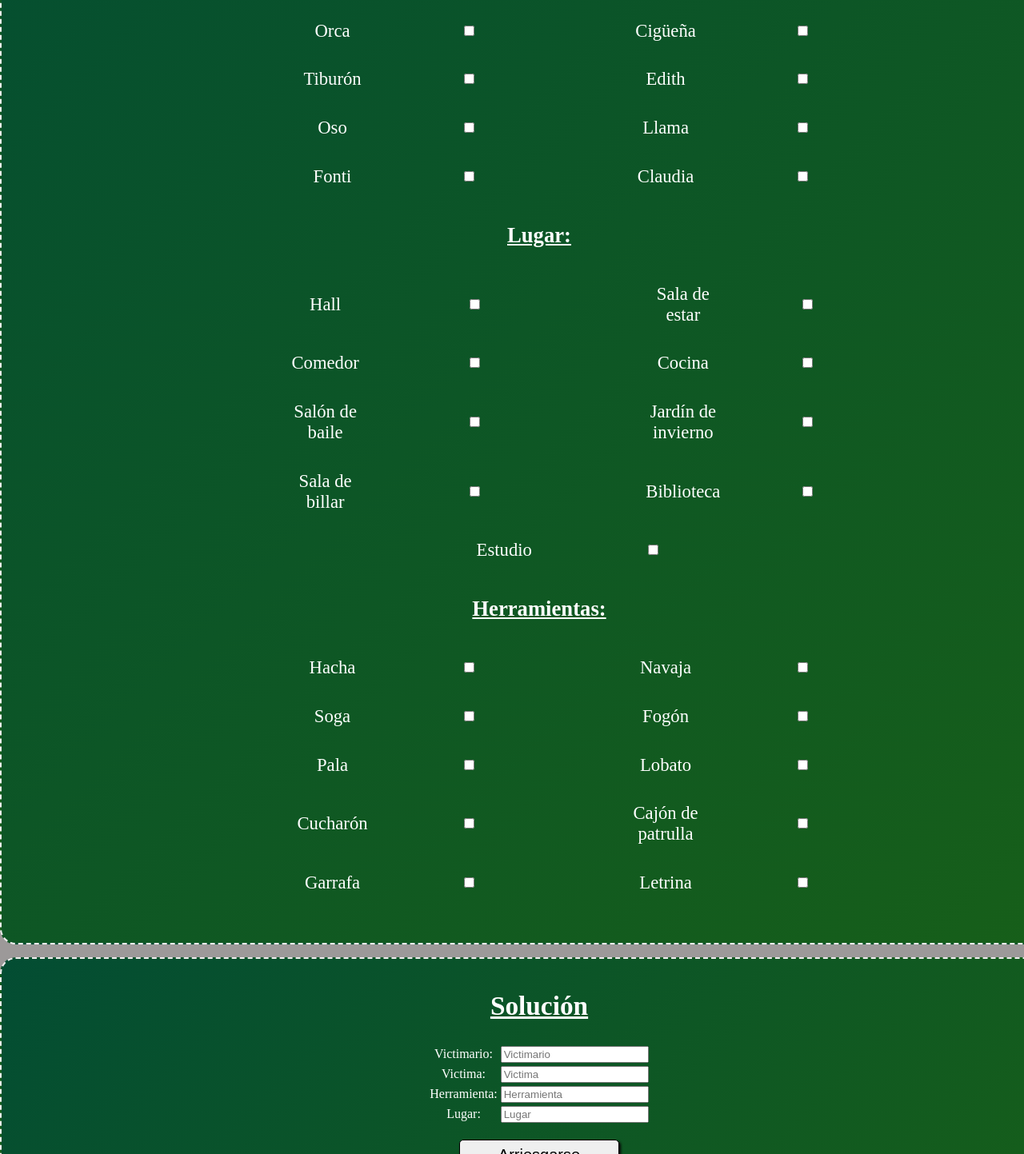
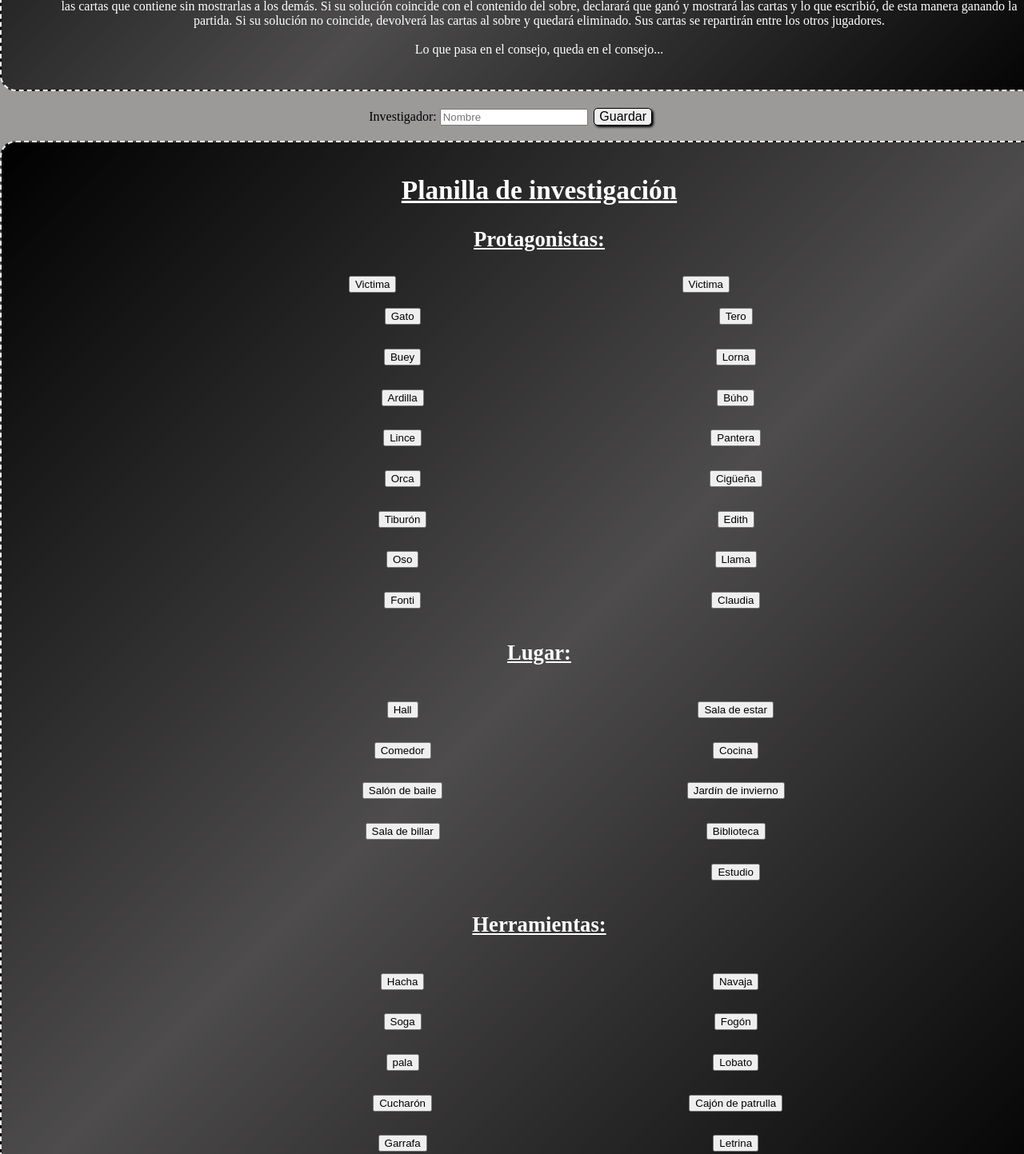
Before and after one commit to GeCirou/ConsejoJuego, a plain HTML site: page index.html in a window 1280 px wide. Shown: the part 638-2081 px from the top of the page at 80% size. Drawn offline with Linux system fonts and the light colour scheme.

Commit message:
Añadido reglamento y botones

```diff
--- a/index.html
+++ b/index.html
@@ -6,8 +6,29 @@
     <link rel="stylesheet" href="style.css">
 </head>
 <body>
-    <header><h1>¡¡Debes resolver el misterio!!</h1></header>
-    <div class="reglamento"></div>
+    <header><h1>¡¡El consejo se puso picante!!</h1>
+        <a href="#inv">Planilla</a>
+        <a href="#sol">Solución</a> </header>
+    <div id="reglamento" class="reglamento">
+        <h2>Reglamento</h2>
+        <p>¡Algo pasó! Y lo que parecía una simple reunión de amigos se convirtió en un baño de sangre…<br>
+Tu misión, si decides aceptarla, es descubrir quién fue el asesino y a quién mató. Además tenés que encontrar el arma homicida y dónde sucedió el hecho.<br>
+<br>
+A cada investigador se le dará una planilla de investigación para recabar ahí los datos necesarios.<br>
+Para preparar el juego deben separar cuatro mazos, dos con los personajes separados por columna, otro con las herramientas y el último con las habitaciones. Se lanzará un dado, si sale impar los asesinos serán los de la 1er columna, si sale par serán los de la 2da. De cada mazo uno de los jugadores debe elegir sin ver una carta que se guardará en el sobre confidencial. La víctima se marcará con la V antes de guardarla en el sobre.
+A continuación se mezclarán todas las cartas y se repartirán entre todos los jugadores. Estos anotarán en su planilla de investigación la información que recibieron.<br>
+<br>
+El primero en jugar será el que menos cartas tenga. En caso de que 2 o más jugadores tengan la misma cantidad de cartas, se definirá quién comienza con una ronda de piedra, papel o tijera.<br>
+Cada jugador en su turno avanzará el número de casilleros que indique el dado en dirección al cuarto al que quiera ir. Luego pasará el turno al jugador de la derecha y así sucesivamente. se entrará al cuarto si el número sacado con un puntaje igual o superior al necesario para llegar. Para utilizar los pasajes secretos, el jugador deberá tirar los dados y sacar un puntaje superior a 7.<br>
+Al entrar en un cuarto el investigador deberá contar en voz alta lo que cree que allí sucedió, detallando quién cometió el crimen, quién es la víctima y cuál fue el arma homicida.<br>
+Una vez finalizada la historia, el jugador de su derecha deberá verificar si entre sus cartas tiene al menos una que refute la sospecha. En caso de tenerla, debe mostrar UNA sola carta al jugador que formuló la sospecha, sin que el resto la vea (si se tiene una carta es obligatorio mostrarla, pero se puede mostrar la misma carta  varias veces).
+Si el jugador de la derecha no tiene ninguna carta incluída en el relato, pasará la pregunta al siguiente jugador y así sucesivamente hasta que se haya mostrado una de las cartas a quien manifestó la sospecha. Luego de corroborar la información pasará el turno al siguiente jugador.<br>
+Los investigadores no podrán quedarse en las habitaciones en turnos sucesivos.<br>
+<br>
+Cuando un investigador esté seguro de que puede resolver el misterio, en su turno (siempre y cuando no haya tirado el dado) puede anotar su solución y abrir el sobre confidencial para mirar las cartas que contiene sin mostrarlas a los demás. Si su solución coincide con el contenido del sobre, declarará que ganó y mostrará las cartas y lo que escribió, de esta manera ganando la partida. Si su solución no coincide, devolverá las cartas al sobre y quedará eliminado. Sus cartas se repartirán entre los otros jugadores.<br>
+<br>
+Lo que pasa en el consejo, queda en el consejo...</p>
+    </div>
     <table>
         <td id="inv" class="inv">Investigador: </td>
         <td><input class="invest" type="text" placeholder="Nombre" oninput="investigador.innerText = this.value" name="investigador"></td>
@@ -22,84 +43,63 @@
                     <h3>Protagonistas:</h3>
                     <table class="tabla">
                         <tr>
-                            <td class="celda"><label class="etiqueta" for="gato">Gato</label></td>
-                            <td><input type="checkbox" class="caja" name="gatoCheck" id="gato"></td>
-                            <td class="celda"><label class="etiqueta" for="tero">Tero</label></td>
-                            <td><input type="checkbox" name="teroCheck" id="tero"></td>
+                            <td><button>Victima</button></td>
+                            <td><button>Victima</button></td>
                         </tr>
                         <tr>
-                            <td class="celda"><label class="etiqueta" for="buey">Buey</label></td>
-                            <td><input type="checkbox" name="bueyCheck" id="buey"></td>
-                            <td class="celda"><label class="etiqueta" for="lorna">Lorna</label></td>
-                            <td><input type="checkbox" name="lorCheck" id="lorna"></td>
+                            <td class="celda"><button class="perso">Gato</button></td>
+                            <td class="celda"><button class="perso">Tero</button></td>
                         </tr>
                         <tr>
-                            <td class="celda"><label class="etiqueta" for="ardilla">Ardilla</label></td>
-                            <td><input type="checkbox" name="ardillaCheck" id="ardilla"></td>
-                            <td class="celda"><label class="etiqueta" for="buho">Búho</label></td>
-                            <td><input type="checkbox" name="buhoCheck" id="buho"></td>
+                            <td class="celda"><button class="perso">Buey</button></td>
+                            <td class="celda"><button class="perso">Lorna</button></td>
                         </tr>
                         <tr>
-                            <td class="celda"><label class="etiqueta" for="lince">Lince</label></td>
-                            <td><input type="checkbox" name="linceCheck" id="lince"></td>
-                            <td class="celda"><label class="etiqueta" for="panter">Pantera</label></td>
-                            <td><input type="checkbox" name="panterCheck" id="panter"></td>
+                            <td class="celda"><button class="perso">Ardilla</button></td>
+                            <td class="celda"><button class="perso">Búho</button></td>
                         </tr>
                         <tr>
-                            <td class="celda"><label class="etiqueta" for="orca">Orca</label></td>
-                            <td><input type="checkbox" name="orcaCheck" id="orca"></td>
-                            <td class="celda"><label class="etiqueta" for="cigu">Cigüeña</label></td>
-                            <td><input type="checkbox" name="ciguCheck" id="cigu"></td>
+                            <td class="celda"><button class="perso">Lince</button></td>
+                            <td class="celda"><button class="perso">Pantera</button></td>
                         </tr>
                         <tr>
-                            <td class="celda"><label class="etiqueta" for="tibu">Tiburón</label></td>
-                            <td><input type="checkbox" name="tibuCheck" id="tibu"></td>
-                            <td class="celda"><label class="etiqueta" for="edi">Edith</label></td>
-                            <td><input type="checkbox" name="ediCheck" id="edi"></td>
+                            <td class="celda"><button class="perso">Orca</button></td>
+                            <td class="celda"><button class="perso">Cigüeña</button></td>
                         </tr>
                         <tr>
-                            <td class="celda"><label class="etiqueta" for="oso">Oso</label></td>
-                            <td><input type="checkbox" name="osoCheck" id="oso"></td>
-                            <td class="celda"><label class="etiqueta" for="llama">Llama</label></td>
-                            <td><input type="checkbox" name="llamaCheck" id="llama"></td>
+                            <td class="celda"><button class="perso">Tiburón</button></td>
+                            <td class="celda"><button class="perso">Edith</button></td>
                         </tr>
-                            <td class="celda"><label class="etiqueta" for="fonti">Fonti</label></td>
-                            <td><input type="checkbox" name="fontiCheck" id="fonti"></td>
-                            <td class="celda"><label class="etiqueta" for="clau">Claudia</label></td>
-                            <td><input type="checkbox" name="clauCheck" id="clau"></td>
+                        <tr>
+                            <td class="celda"><button class="perso">Oso</button></td>
+                            <td class="celda"><button class="perso">Llama</button></td>
+                        </tr>
+                            <td class="celda"><button class="perso">Fonti</button></td>
+                            <td class="celda"><button class="perso">Claudia</button></td>
                     </table>
                 </div>
                 <div class="lugares">
                     <h3>Lugar:</h3>
                     <table class="tabla">
                     <tr>
-                        <td class="celda"><label class="etiqueta" for="hall">Hall</label></td>
-                        <td><input type="checkbox" name="hallCheck" id="hall"></td>
-                        <td class="celda"><label class="etiqueta" for="lounge">Sala de estar</label></td>
-                        <td><input type="checkbox" name="loungeCheck" id="lounge"></td>
+                        <td class="celda"><button class="lug">Hall</button></td>
+                        <td class="celda"><button class="lug">Sala de estar</button></td>
                     </tr>
                     <tr>
-                        <td class="celda"><label class="etiqueta" for="dine">Comedor</label></td>
-                        <td><input type="checkbox" name="dineCheck" id="dine"></td>
-                        <td class="celda"><label class="etiqueta" for="kit">Cocina</label></td>
-                        <td><input type="checkbox" name="kitchCheck" id="kit"></td>
+                        <td class="celda"><button class="lug">Comedor</button></td>
+                        <td class="celda"><button class="lug">Cocina</button></td>
                     </tr>
                     <tr>
-                        <td class="celda"><label class="etiqueta" for="ball">Salón de baile</label></td>
-                        <td><input type="checkbox" name="ballCheck" id="ball"></td>
-                         <td class="celda"><label class="etiqueta" for="cons">Jardín de invierno</label></td>
-                         <td><input type="checkbox" name="consCheck" id="cons"></td>
+                        <td class="celda"><button class="lug">Salón de baile</button></td>
+                         <td class="celda"><button class="lug">Jardín de invierno</button></td>
                     </tr>
                     <tr>
-                        <td class="celda"><label class="etiqueta" for="bill">Sala de billar</label></td>
-                        <td><input type="checkbox" name="billCheck" id="bill"></td>
-                        <td class="celda"><label class="etiqueta" for="lib">Biblioteca</label></td>
-                        <td><input type="checkbox" name="libCheck" id="lib"></td>
+                        <td class="celda"><button class="lug">Sala de billar</button></td>
+                        <td class="celda"><button class="lug">Biblioteca</button></td>
                     </tr>
                     <tr>
                         <td></td>
-                        <td class="celda"><label class="etiqueta" for="study">Estudio</label></td>
-                        <td><input type="checkbox" name="studyCheck" id="study"></td>
+                        <td class="celda"><button class="lug">Estudio</button></td>
                     </tr>
                     </table>
                 </div>
@@ -107,34 +107,24 @@
                     <h3>Herramientas:</h3>
                     <table class="tabla">
                     <tr>
-                        <td class="celda"><label class="etiqueta" for="axe">Hacha</label></td>
-                        <td><input type="checkbox" name="hachaCheck" id="axe"></td>
-                        <td class="celda"><label class="etiqueta" for="nava">Navaja</label></td>
-                        <td><input type="checkbox" name="navajaCheck" id="nava"></td>
+                        <td class="celda"><button class="herr">Hacha</button></td>
+                        <td class="celda"><button class="herr">Navaja</button></td>
                     </tr>
                     <tr>
-                         <td class="celda"><label class="etiqueta" for="soga">Soga</label></td>
-                         <td><input type="checkbox" name="sogaCheck" id="soga"></td>
-                        <td class="celda"><label class="etiqueta" for="fuego">Fogón</label></td>
-                        <td><input type="checkbox" name="fuegoCheck" id="fuego"></td>
+                         <td class="celda"><button class="herr">Soga</button></td>
+                        <td class="celda"><button class="herr">Fogón</button></td>
                     </tr>
                     <tr>
-                        <td class="celda"><label class="etiqueta" for="pala">Pala</label></td>
-                        <td><input type="checkbox" name="palaCheck" id="pala"></td>
-                        <td class="celda"><label class="etiqueta" for="lob">Lobato</label></td>
-                        <td><input type="checkbox" name="lobatoCheck" id="lob"></td>
+                        <td class="celda"><button class="herr">pala</button></td>
+                        <td class="celda"><button class="herr">Lobato</button></td>
                     </tr>
                     <tr>
-                        <td class="celda"><label class="etiqueta" for="cuch">Cucharón</label></td>
-                        <td><input type="checkbox" name="cucharaCheck" id="cuch"></td>
-                        <td class="celda"><label class="etiqueta" for="cajon">Cajón de patrulla</label></td>
-                        <td><input type="checkbox" name="cajonCheck" id="cajon"></td>
+                        <td class="celda"><button class="herr">Cucharón</button></td>
+                        <td class="celda"><button class="herr">Cajón de patrulla</button></td>
                     </tr>
                     <tr>
-                        <td class="celda"><label class="etiqueta" for="garra">Garrafa</label></td>
-                        <td><input type="checkbox" name="garrafaCheck" id="garra"></td>
-                        <td class="celda"><label class="etiqueta" for="letri">Letrina</label></td>
-                        <td><input type="checkbox" name="letrinaCheck" id="letri"></td>
+                        <td class="celda"><button class="herr">Garrafa</button></td>
+                        <td class="celda"><button class="herr">Letrina</button></td>
                     </tr>
                     </table>
                 </div>
@@ -142,7 +132,7 @@
         <br>
     </div>
     </p>
-    <div class="solucion">
+    <div id="sol" class="solucion">
         <p>
             <h2>Solución</h2>
             <table>
@@ -169,6 +159,8 @@
         <p class="resp"><label class="sol" id="victimario">____</label><label> mató a </label><label class="sol" id="victima">____</label><label> con </label><label class="sol" id="herramienta">____</label><label> en </label><label class="sol" id="lugar">____</label><label>.</label> </p>
     </div>
     <p><button type="reset" id="reset" class="boton2">Reset</button></p>
-    <footer><a href="#inv">Volver al inicio</a></footer>
+    <footer>
+        <a href="#reglamento">Reglamento</a>
+        <a href="#inv">Planilla</a></footer>
 </body>
 </html>
--- a/style.css
+++ b/style.css
@@ -28,7 +28,7 @@ h1 {
 .reglamento,
 .container,
 .solucion {
-	background-image: linear-gradient(135deg, rgb(3, 77, 51), rgb(23, 95, 25));
+	background-image: linear-gradient(135deg, rgb(0,0,0), rgb(0,0,0,.5), rgb(0,0,0));
 	width: 95%;
 	max-width: 1400px;
 	border: 2px #eee dashed;
```
